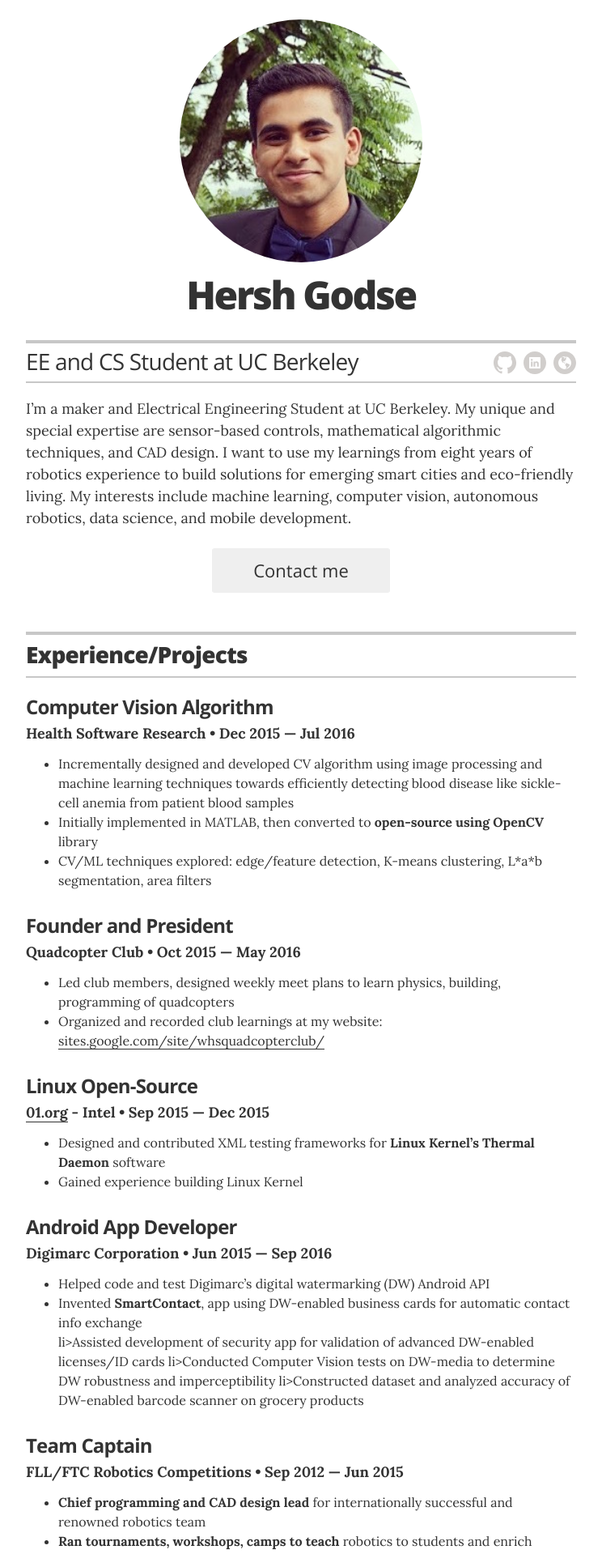
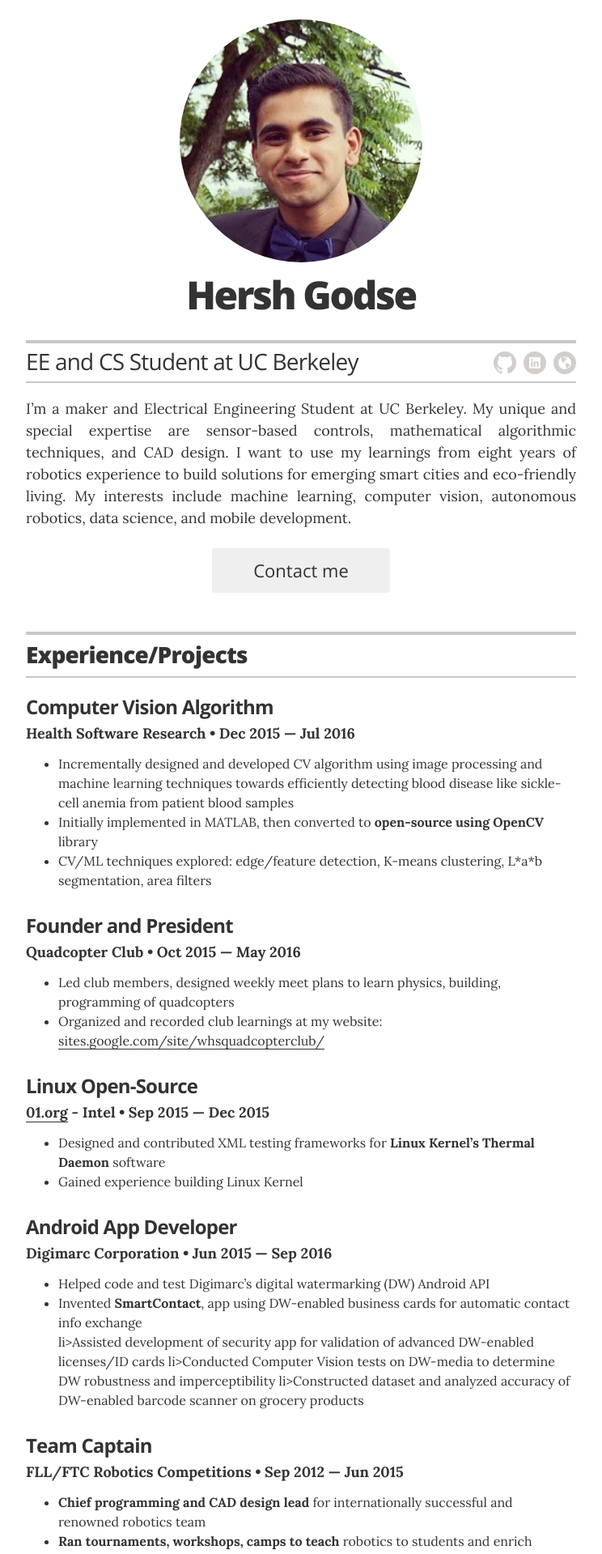
Before and after one commit to hershg/hershgResume.github.io, a Jekyll site: the page built from index.html, in a window 1280 px wide. Shown: the top 1919 px of the page at 81% size, without its empty margins (268-1012 px from the left). Built offline with Jekyll 4.4.1, drawn with Linux system fonts in a browser that asks for light colours.

Commit message:
justify text

```diff
--- a/_layouts/resume.html
+++ b/_layouts/resume.html
@@ -27,7 +27,7 @@
         </div>
 
         <div class="executive-summary" itemprop="description">
-          <p>I’m a maker and Electrical Engineering Student at UC Berkeley. My unique and special expertise are sensor-based controls, mathematical algorithmic techniques, and CAD design. I want to use my learnings from eight years of robotics experience to build solutions for emerging smart cities and eco-friendly living. My interests include machine learning, computer vision, autonomous robotics, data science, and mobile development.</p>
+          <p align="justify">I’m a maker and Electrical Engineering Student at UC Berkeley. My unique and special expertise are sensor-based controls, mathematical algorithmic techniques, and CAD design. I want to use my learnings from eight years of robotics experience to build solutions for emerging smart cities and eco-friendly living. My interests include machine learning, computer vision, autonomous robotics, data science, and mobile development.</p>
         </div>
 
         {% if site.resume_looking_for_work == 'yes' %}
```
